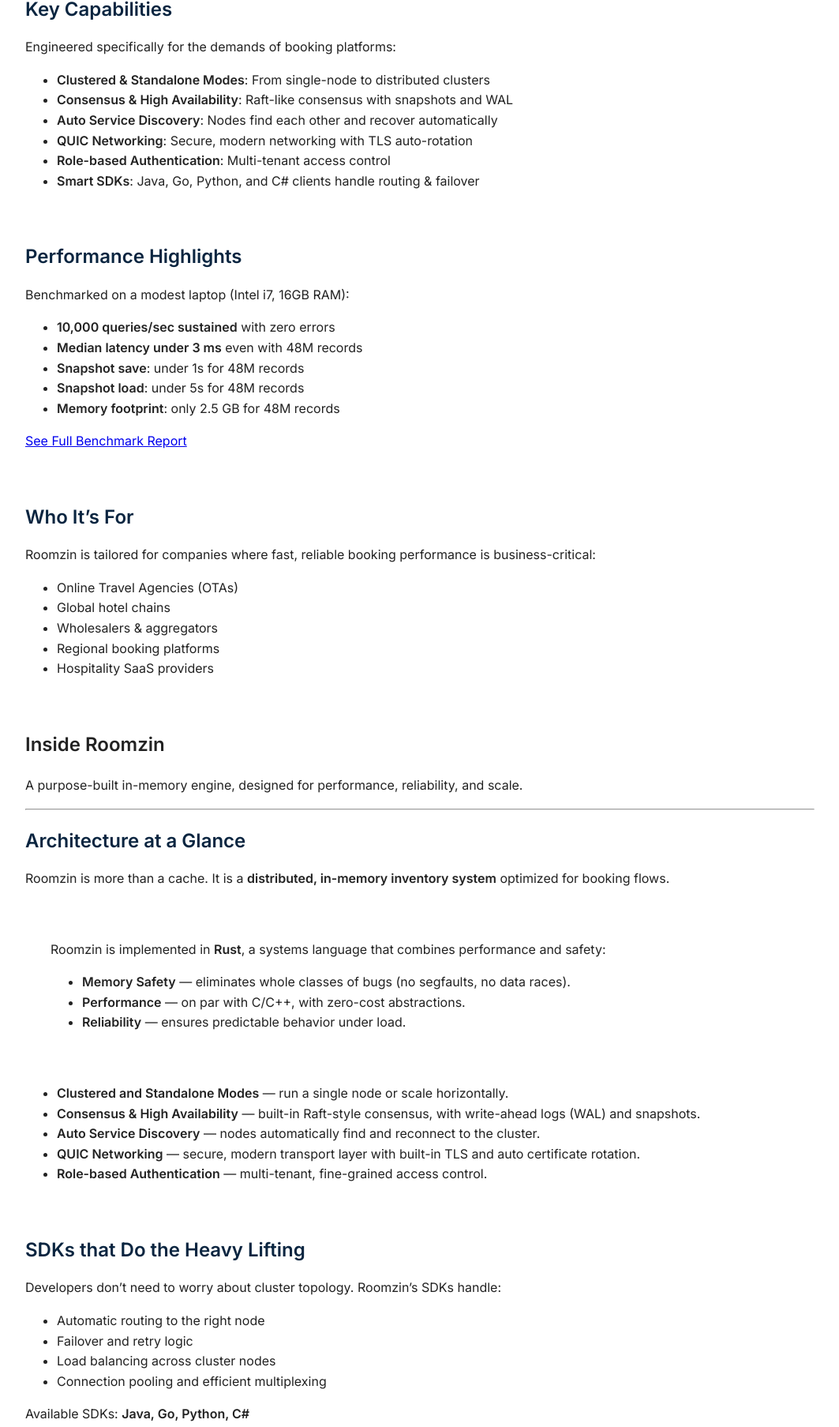
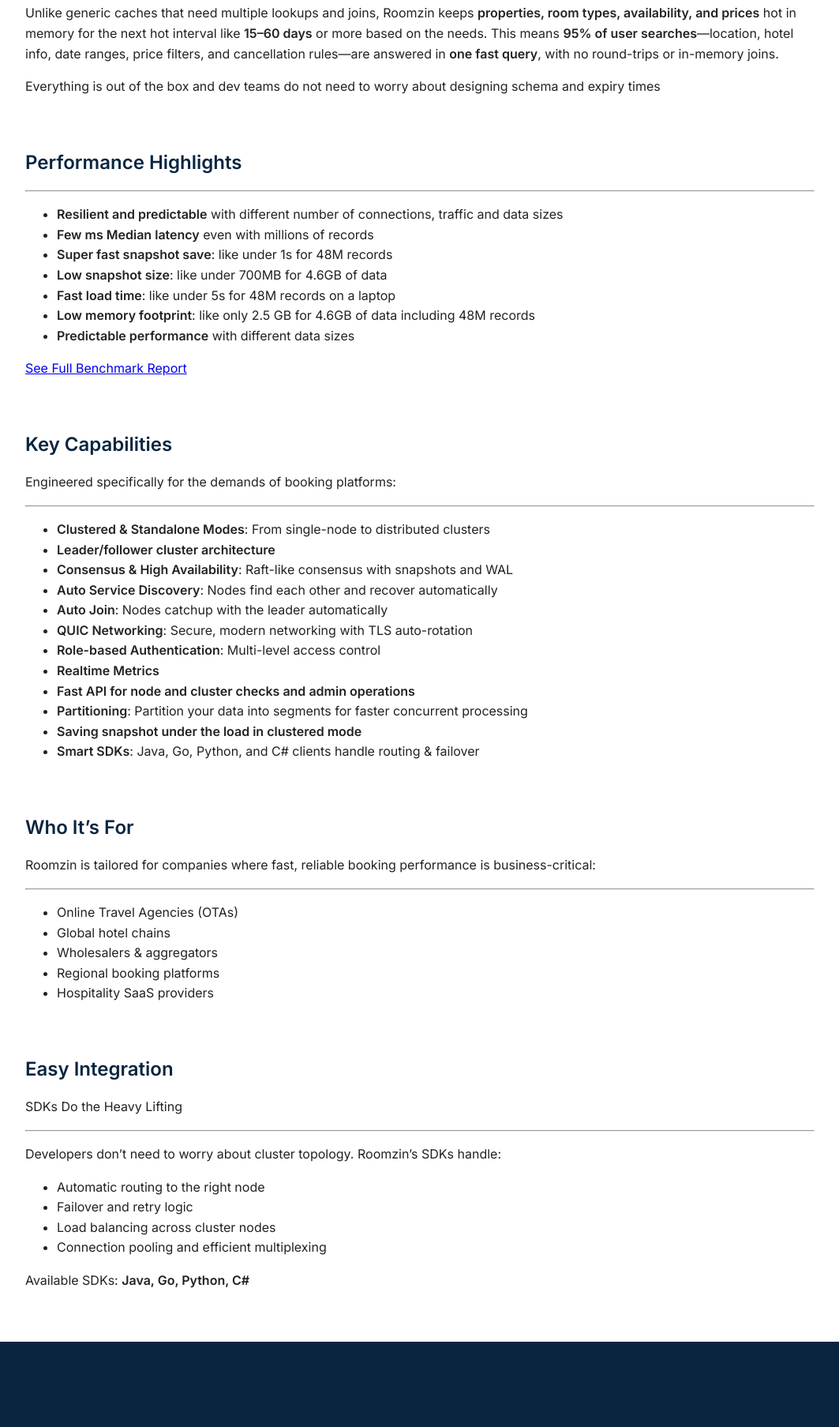
Before and after one commit to roomzin/roomzin-website, a plain HTML site: page index.html in a window 1280 px wide. Shown: the part 774-2581 px from the top of the page at 79% size, without its empty margins (108-1171 px from the left). Drawn offline with Linux system fonts and the light colour scheme.

Commit message:
Initial commit 4

```diff
--- a/index.html
+++ b/index.html
@@ -22,12 +22,14 @@
   </header>
 
   <div class="hero">
-    <h1>🚀 Roomzin</h1>
+    <h1>Roomzin</h1>
     <p>The super fast in-memory inventory engine for booking platforms</p>
   </div>
 
   <section>
-    <h2>Why Roomzin</h2>
+    <h2>About Roomzin</h2>
+    <p>An Optimized product for Booking Searches</p>
+    <hr />
     <p>Roomzin is not a generic cache or database. It is a <b>specialized in-memory inventory engine</b>, designed from
       the ground up for travel and hospitality companies who need:</p>
     <ul>
@@ -35,37 +37,59 @@
       <li>Reliable performance under massive search traffic</li>
       <li>Efficient infrastructure with minimal resource consumption</li>
     </ul>
+
+    <p>
+      Unlike generic caches that need multiple lookups and joins, Roomzin keeps
+      <b>properties, room types, availability, and prices</b> hot in memory for the
+      next hot interval like <b>15–60 days</b> or more based on the needs.
+      This means <b>95% of user searches</b>—location, hotel info, date ranges,
+      price filters, and cancellation rules—are answered in <b>one fast query</b>,
+      with no round-trips or in-memory joins.
+    </p>
+    <p>Everything is out of the box and dev teams do not need to worry about designing schema and expiry times</p>
+  </section>
+
+
+  <section>
+    <h2>Performance Highlights</h2>
+    <hr />
+    <ul>
+      <li><b>Resilient and predictable</b> with different number of connections, traffic and data sizes</li>
+      <li><b>Few ms Median latency</b> even with millions of records</li>
+      <li><b>Super fast snapshot save</b>: like under 1s for 48M records</li>
+      <li><b>Low snapshot size</b>: like under 700MB for 4.6GB of data</li>
+      <li><b>Fast load time</b>: like under 5s for 48M records on a laptop </li>
+      <li><b>Low memory footprint</b>: like only 2.5 GB for 4.6GB of data including 48M records</li>
+      <li><b>Predictable performance</b> with different data sizes</li>
+    </ul>
+    <a href="performance.html">See Full Benchmark Report</a>
   </section>
 
   <section>
     <h2>Key Capabilities</h2>
     <p>Engineered specifically for the demands of booking platforms:</p>
+    <hr />
     <ul>
       <li><b>Clustered & Standalone Modes</b>: From single-node to distributed clusters</li>
+      <li><b>Leader/follower cluster architecture</b></li>
       <li><b>Consensus & High Availability</b>: Raft-like consensus with snapshots and WAL</li>
       <li><b>Auto Service Discovery</b>: Nodes find each other and recover automatically</li>
+      <li><b>Auto Join</b>: Nodes catchup with the leader automatically</li>
       <li><b>QUIC Networking</b>: Secure, modern networking with TLS auto-rotation</li>
-      <li><b>Role-based Authentication</b>: Multi-tenant access control</li>
+      <li><b>Role-based Authentication</b>: Multi-level access control</li>
+      <li><b>Realtime Metrics</b></li>
+      <li><b>Fast API for node and cluster checks and admin operations</b></li>
+      <li><b>Partitioning</b>: Partition your data into segments for faster concurrent processing</li>
+      <li><b>Saving snapshot under the load in clustered mode</b></li>
       <li><b>Smart SDKs</b>: Java, Go, Python, and C# clients handle routing & failover</li>
+
     </ul>
-  </section>
-
-  <section>
-    <h2>Performance Highlights</h2>
-    <p>Benchmarked on a modest laptop (Intel i7, 16GB RAM):</p>
-    <ul>
-      <li><b>10,000 queries/sec sustained</b> with zero errors</li>
-      <li><b>Median latency under 3 ms</b> even with 48M records</li>
-      <li><b>Snapshot save</b>: under 1s for 48M records</li>
-      <li><b>Snapshot load</b>: under 5s for 48M records</li>
-      <li><b>Memory footprint</b>: only 2.5 GB for 48M records</li>
-    </ul>
-    <a href="performance.html">See Full Benchmark Report</a>
   </section>
 
   <section>
     <h2>Who It’s For</h2>
     <p>Roomzin is tailored for companies where fast, reliable booking performance is business-critical:</p>
+    <hr />
     <ul>
       <li>Online Travel Agencies (OTAs)</li>
       <li>Global hotel chains</li>
@@ -75,37 +99,10 @@
     </ul>
   </section>
 
-
   <section>
-    <div>
-      <h1>Inside Roomzin</h1>
-      <p>A purpose-built in-memory engine, designed for performance, reliability, and scale.</p>
-    </div>
+    <h2>Easy Integration</h2>
+    <p>SDKs Do the Heavy Lifting</p>
     <hr />
-    <h2>Architecture at a Glance</h2>
-    <p>Roomzin is more than a cache. It is a <b>distributed, in-memory inventory system</b> optimized for booking
-      flows.</p>
-    <section>
-      <p>Roomzin is implemented in <b>Rust</b>, a systems language that combines performance and safety:</p>
-      <ul>
-        <li><b>Memory Safety</b> — eliminates whole classes of bugs (no segfaults, no data races).</li>
-        <li><b>Performance</b> — on par with C/C++, with zero-cost abstractions.</li>
-        <li><b>Reliability</b> — ensures predictable behavior under load.</li>
-      </ul>
-    </section>
-    <ul>
-      <li><b>Clustered and Standalone Modes</b> — run a single node or scale horizontally.</li>
-      <li><b>Consensus & High Availability</b> — built-in Raft-style consensus, with write-ahead logs (WAL) and
-        snapshots.</li>
-      <li><b>Auto Service Discovery</b> — nodes automatically find and reconnect to the cluster.</li>
-      <li><b>QUIC Networking</b> — secure, modern transport layer with built-in TLS and auto certificate rotation.
-      </li>
-      <li><b>Role-based Authentication</b> — multi-tenant, fine-grained access control.</li>
-    </ul>
-  </section>
-
-  <section>
-    <h2>SDKs that Do the Heavy Lifting</h2>
     <p>Developers don’t need to worry about cluster topology. Roomzin’s SDKs handle:</p>
     <ul>
       <li>Automatic routing to the right node</li>
```
